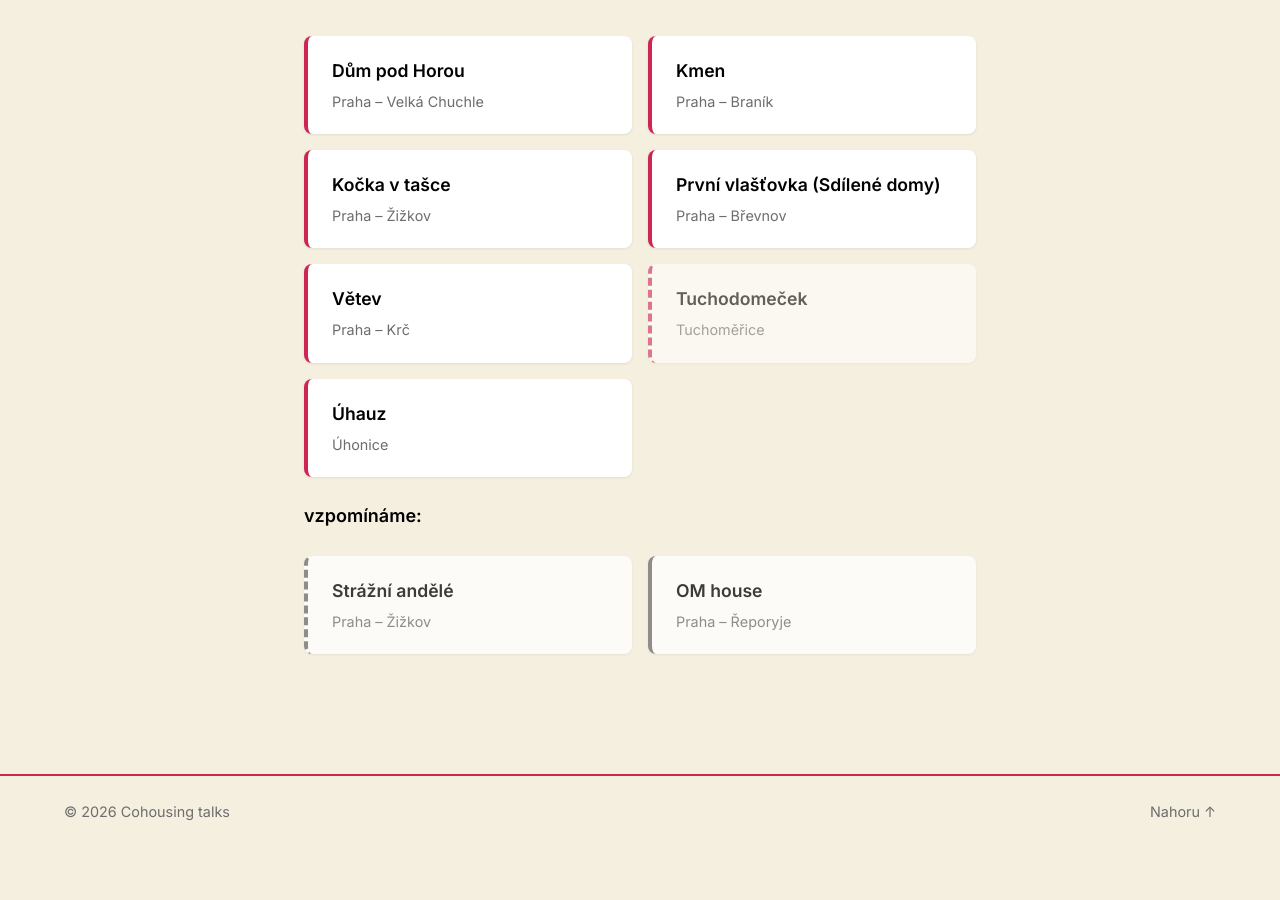
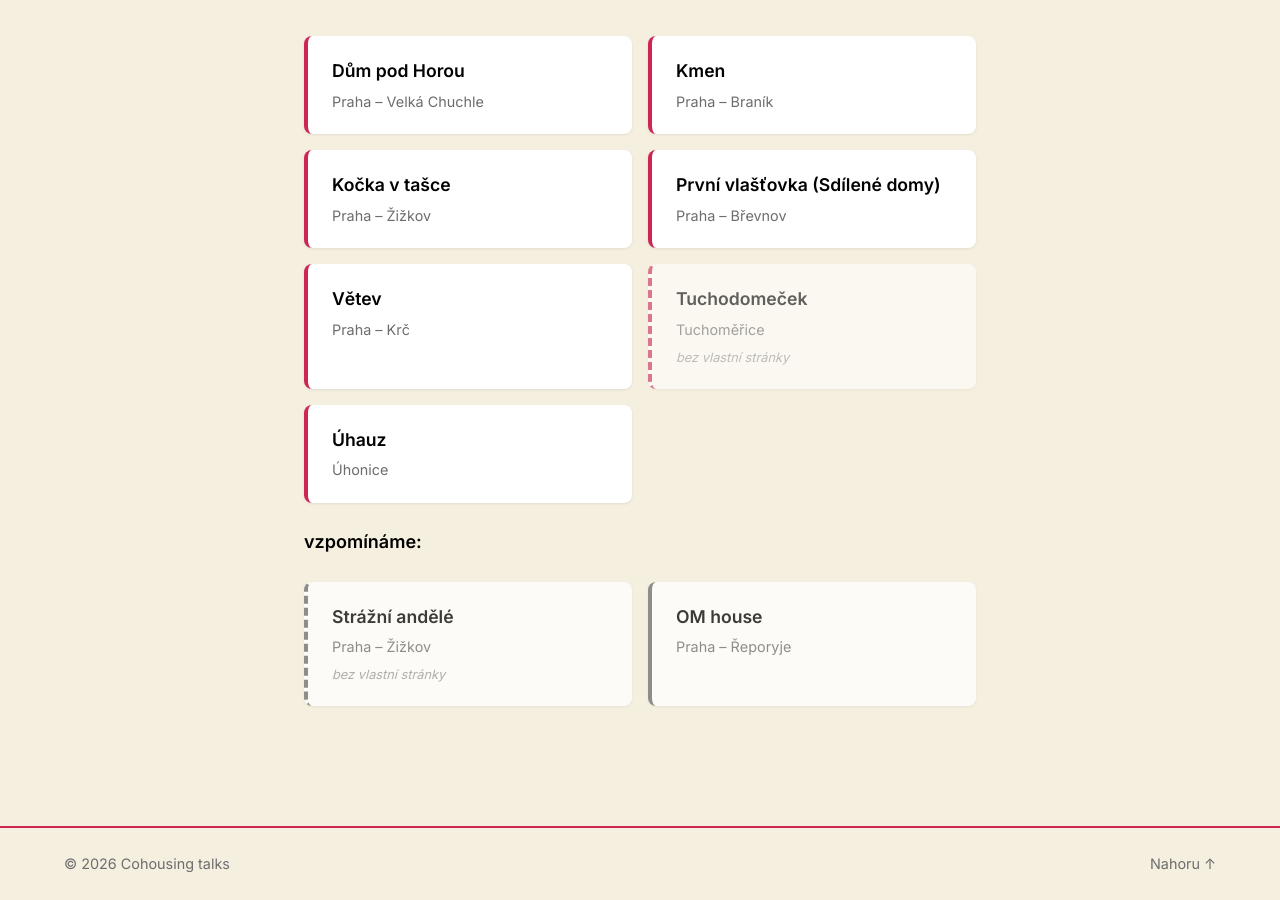
Before and after one commit to kubantjan/cohousingtalks, a Jekyll site: the page built from pages/zapojene-cohousingy.md, in a window 1280 px wide and 900 px high, scrolled down 703 px. Built offline with Jekyll 4.4.1, drawn with Linux system fonts in a browser that asks for light colours; before the commit the page ends 1552 px from its top, so only the background shows below that.

Commit message:
Restore 'bez vlastní stránky' labels on zapojene-cohousingy page
https://claude.ai/code/session_01TDz8fP2h7boySnKu9UxhZF

```diff
--- a/pages/zapojene-cohousingy.md
+++ b/pages/zapojene-cohousingy.md
@@ -18,6 +18,7 @@ permalink: /zapojene-cohousingy/
 <div class="community-card">
   <h3>{{ c.name }}</h3>
   <p class="location">{{ c.location }}</p>
+  <p class="no-page">bez vlastní stránky</p>
 </div>
 {% endif %}
 {% endfor %}
@@ -37,6 +38,7 @@ permalink: /zapojene-cohousingy/
 <div class="community-card">
   <h3>{{ c.name }}</h3>
   <p class="location">{{ c.location }}</p>
+  <p class="no-page">bez vlastní stránky</p>
 </div>
 {% endif %}
 {% endfor %}
```
